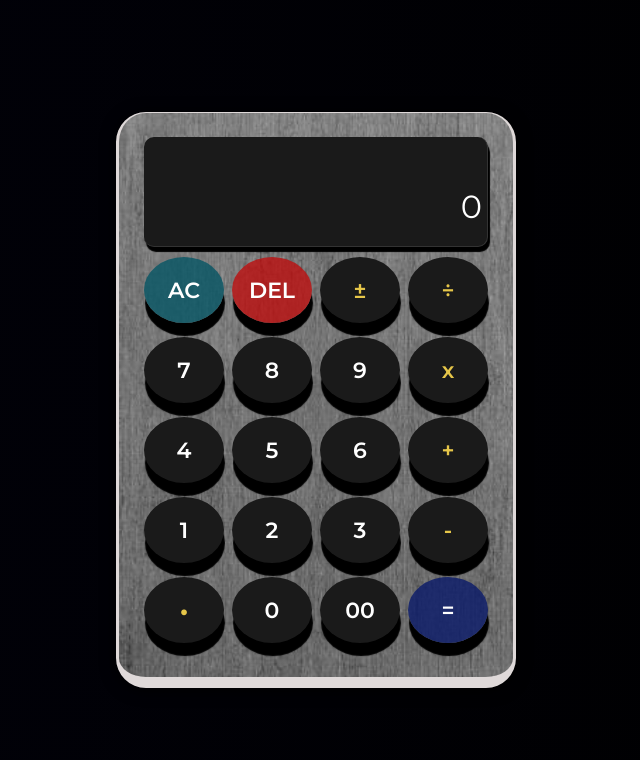
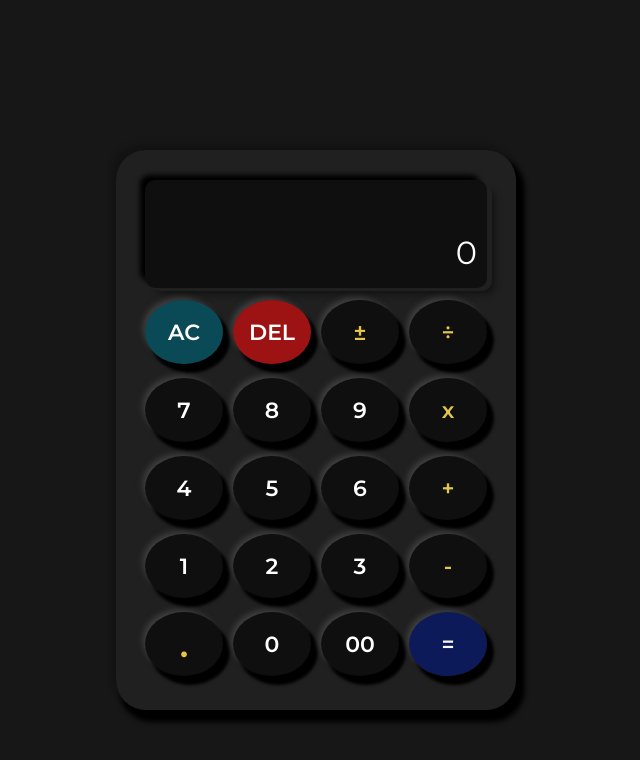
Before and after one commit to Meldy2503/altschool-calculator, a React (Vite) app: page / in a window 1280 px wide. Shown: the top 760 px of the page, without its empty margins (324-964 px from the left). Built offline with nearby package versions, Linux system fonts and the light colour scheme.

Commit message:
style: modify calculator style

```diff
--- a/src/components/Calculator.jsx
+++ b/src/components/Calculator.jsx
@@ -88,6 +88,7 @@ const Calculator = () => {
           </Previous>
           <Current>{current === "" && previous === "" ? "0" : current}</Current>
         </Screen>
+
         <Button clear onClick={clearScreenHandler}>
           AC
         </Button>
--- a/src/components/calculatorStyle.jsx
+++ b/src/components/calculatorStyle.jsx
@@ -1,7 +1,6 @@
 // added styles using style component CSS framework
 
 import styled from "styled-components";
-import bgImg from "../assets/bg-img.jpg";
 
 export const Wrapper = styled.section`
   position: relative;
@@ -9,35 +8,32 @@ export const Wrapper = styled.section`
   height: 100vh;
   width: 100%;
   font-family: "Montserrat", sans-serif;
-  background: linear-gradient(to right, rgb(1, 1, 10), #000);
+  background-color: #181717;
+  box-shadow: 0.1rem 0.1rem 0.5rem 0.5rem #383838;
 `;
 export const Container = styled.div`
-  position: absolute;
-  top: 50%;
-  left: 50%;
-  transform: translate(-50%, -50%);
+  position: relative;
+  box-shadow: 0.6rem 0.9rem 0.5rem 0.3rem #000;
+  margin: 15rem auto;
   display: grid;
   justify-content: center;
   align-content: center;
   width: 40rem;
-  padding: 2.4rem 0 2rem 0;
-  column-gap: 0.8rem;
-  grid-template-columns: repeat(4, 8rem);
-  grid-template-rows: minmax(12rem, auto) repeat(5, 8rem);
-  background-image: linear-gradient(
-      105deg,
-      rgba(0, 0, 0, 0.09),
-      rgba(0, 0, 0, 0.08)
-    ),
-    url(${bgImg});
-  background-repeat: no-repeat;
-  background-size: cover;
+  padding: 3rem 0 2rem 0;
+  column-gap: 1rem;
+  grid-template-columns: repeat(4, 7.8rem);
+  grid-template-rows: minmax(12rem, auto) repeat(5, 7.8rem);
+  background-color: #202020;
   border-radius: 3rem;
-  border-right: 0.3rem solid #dfd9d9;
-  border-bottom: 1.1rem solid #dfd9d9;
-  border-top: 0.1rem solid #dfd9d9;
-  border-left: 0.3rem solid #dfd9d9;
-  box-shadow: 0 0.2rem 1.5rem #000;
+
+  &::before {
+    content: "";
+    position: absolute;
+    width: 100%;
+    height: 100%;
+    border-radius: 3rem;
+    box-shadow: -0.5rem -0.6rem 0.5rem 0 #141313;
+  }
 `;
 
 export const Screen = styled.div`
@@ -45,16 +41,24 @@ export const Screen = styled.div`
   display: flex;
   justify-content: space-around;
   flex-direction: column;
-  padding: 5px;
+  padding: 0.5rem 1rem 0 0.5rem;
   word-wrap: break-word;
   word-break: break-all;
   text-align: right;
-  background-color: #1a1a1a;
-  margin-bottom: 1rem;
-  box-shadow: 0.2rem 0.5rem 0.1rem #000;
+  background-color: #0f0f0f;
+  margin-bottom: 1.2rem;
+  box-shadow: -0.6rem -0.6rem 0.5rem -0.1rem #000;
   border-radius: 1rem;
-  border-right: 0.1rem solid #333;
-  border-bottom: 0.1rem solid #333;
+  position: relative;
+
+  &::before {
+    content: "";
+    position: absolute;
+    width: 100%;
+    height: 100%;
+    border-radius: 1rem;
+    box-shadow: 0.5rem 0.5rem 0.6rem -0.2rem #141313;
+  }
 `;
 
 export const Previous = styled.div`
@@ -72,18 +76,17 @@ export const Button = styled.button`
   font-size: 2.2rem;
   outline: none;
   border-radius: 50%;
-  /* background-color: rgba(0, 0, 0, 0.7); */
-  background-color: #1a1a1a;
+  background-color: #0f0f0f;
   display: flex;
   color: #fff;
   margin-bottom: 1.4rem;
   justify-content: center;
   align-items: center;
-  box-shadow: 0.1rem 1.3rem 0.1rem #000;
+  box-shadow: 0.6rem 0.8rem 0.3rem 0.1rem #000;
   font-family: "Montserrat", sans-serif;
   font-weight: 700;
   border: none;
-  padding: 1.5rem;
+  position: relative;
   transition: 0.2s all;
 
   @media only screen and (max-width: 60em) {
@@ -91,14 +94,27 @@ export const Button = styled.button`
   }
 
   &:active {
-    transform: translateY(0.5rem);
-    box-shadow: 0.1rem 0.1rem 0.1rem #141414;
+    transform: translate(-0.1rem, -0.1rem);
+    box-shadow: 0.1rem 0.1rem 0.5rem -0.1rem #141414;
+  }
+
+  &::before {
+    content: "";
+    position: absolute;
+    width: 100%;
+    height: 100%;
+    border-radius: 50%;
+    box-shadow: -0.4rem -0.4rem 0.6rem -0.2rem #424242;
+
+    &:active {
+      transform: translate(-0.1rem, -0.1rem);
+      box-shadow: 0.1rem 0.1rem 0.5rem -0.1rem #141414;
+    }
   }
 
   ${({ operation }) => operation && `color:#e6c649;`};
   ${({ del }) => del && `background-color:rgb(189, 15, 15, 0.8);`};
   ${({ equals }) => equals && `background-color:rgb(9, 26, 105, 0.8);`};
   ${({ clear }) => clear && `background-color:rgb(6, 86, 100, 0.8);`};
-  ${({ decimal }) =>
-    decimal && `font-size: 3.5rem;color:#e6c649;padding-bottom: 3rem;`};
+  ${({ decimal }) => decimal && `font-size: 3.5rem;color:#e6c649;`};
 `;
--- a/src/index.css
+++ b/src/index.css
@@ -24,7 +24,7 @@ html {
 body {
   margin: 0;
   padding: 0;
-  background: linear-gradient(to right, rgb(1, 1, 10), #000);
+  background-color: #181717;
   font-family: "Montserrat", sans-serif;
   -webkit-font-smoothing: antialiased;
   -moz-osx-font-smoothing: grayscale;
```
Also changed, not shown: src/assets/bg-img.jpg (deleted).
